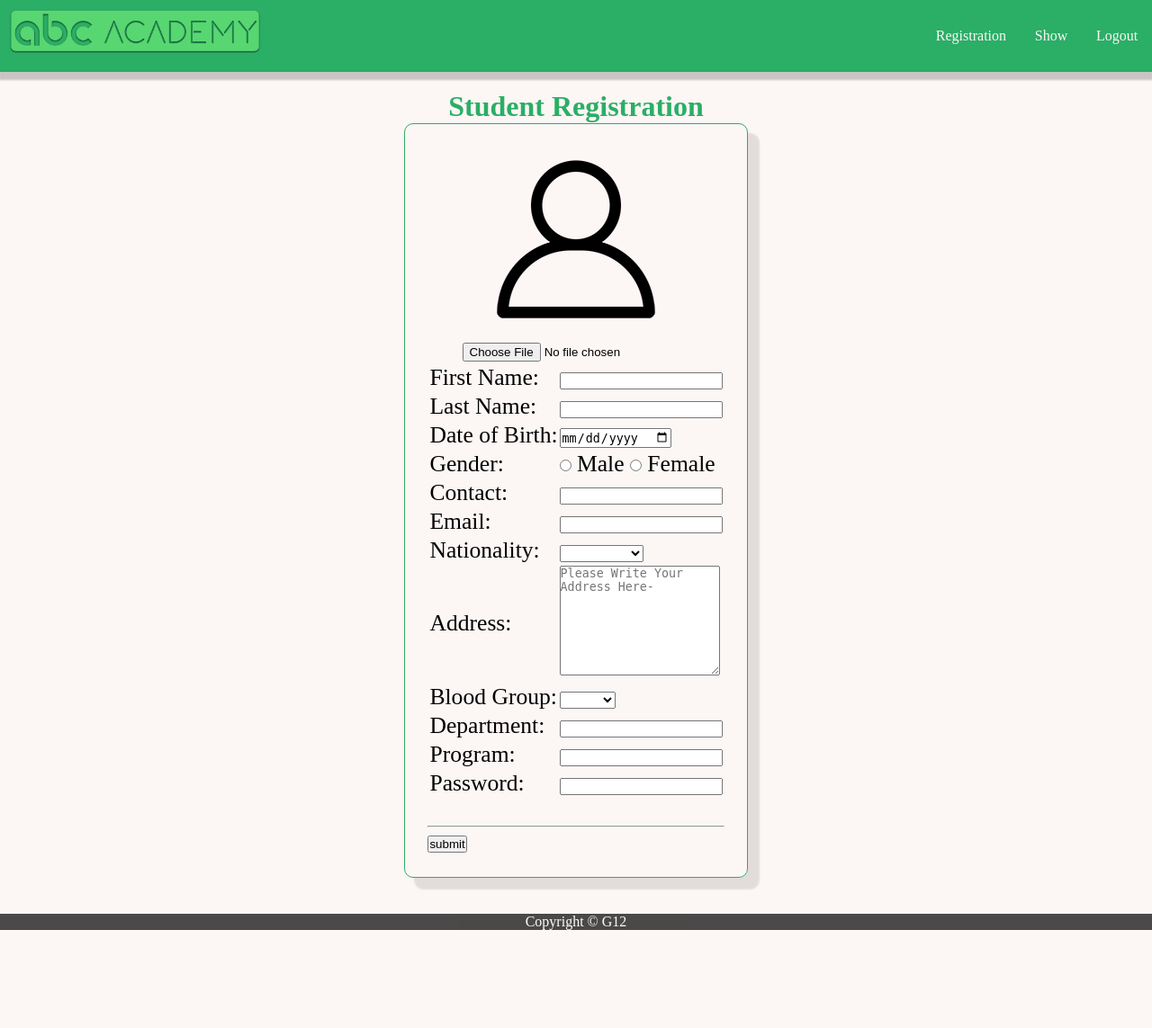
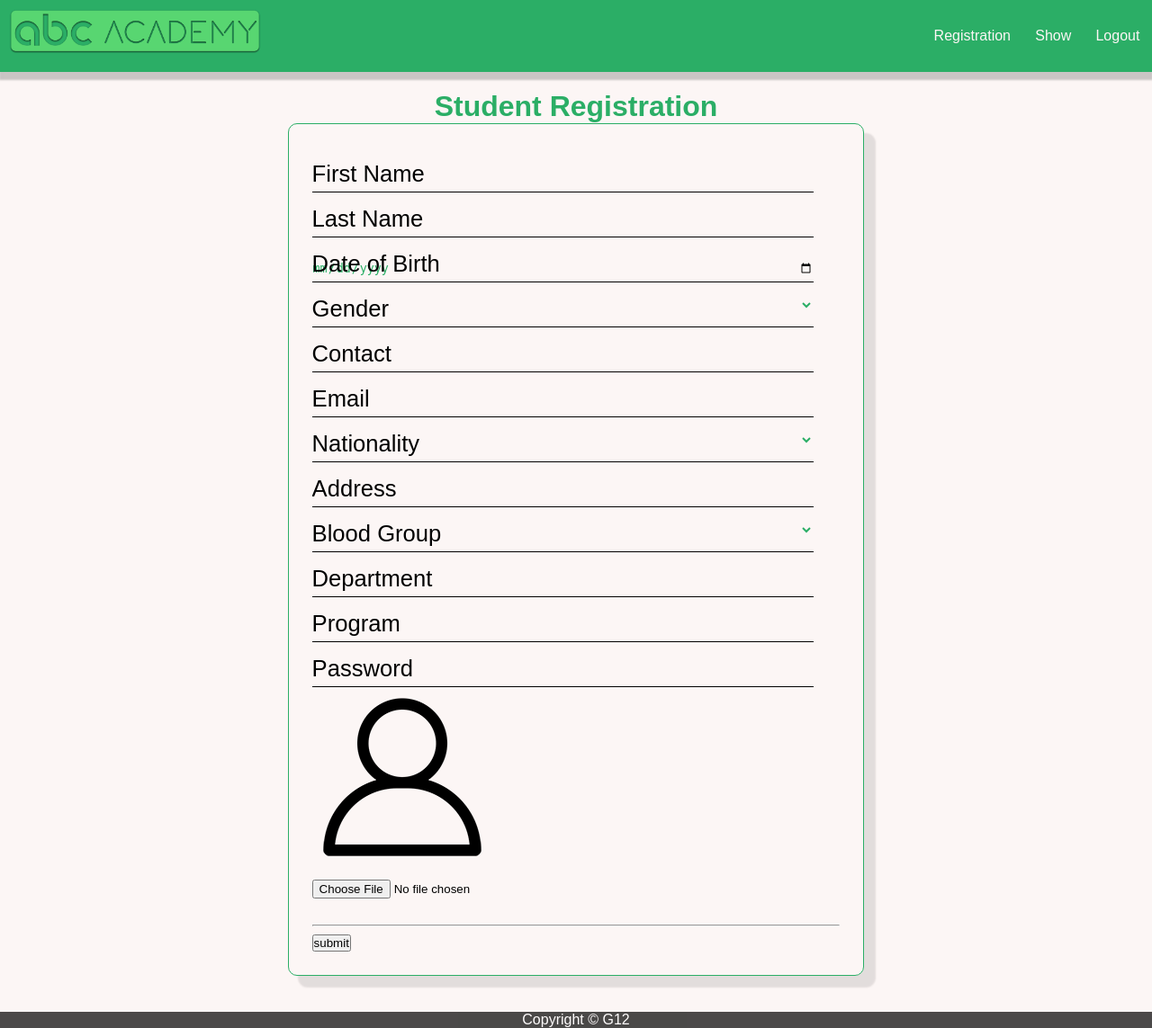
Before and after one commit to nabil16497/university_portal, a PHP site: page /studentreg.php in a window 1280 px wide. Shown: the whole page at 90% size. Before the commit the page ends 1034 px from the top, so only its background shows below. Run offline with PHP 8.4, Linux system fonts and the light colour scheme; the visitor is signed in with stand-in values (Sample User, id 1).

Commit message:
Change in reg css and html

```diff
--- a/css/style.css
+++ b/css/style.css
@@ -7,8 +7,93 @@
 body{
 	margin: 0;
 	background-color: #FCF6F5FF;
+	display: flex;
+  justify-content: space-around;
+  flex-direction: column;
+  font-family: sans-serif;
+}
+
+.form{
+  width: 95%;
+  position: relative;
+  height: 50px;
+  overflow: hidden;
+}
+
+.form input{
+  width: 100%;
+  height: 100%;
+  color: #2BAE66FF;
+  background: #FCF6F5FF;
+  padding-top:20px;
+  border:none;
+  outline: none;
+}
+
+.form select{
+  width: 100%;
+  height: 100%;
+  color: #2BAE66FF;
+  background: #FCF6F5FF;
+  padding-top:20px;
+  border:none;
+  outline: none;
+}
+
+.form label{
+  position: absolute;
+  bottom: 0px;
+  left: 0%;
+  width: 100%;
+  height: 100%;
+  pointer-events: none;
+  border-bottom: 1px solid #000;
 
 }
+.form label::after{
+  content: "";
+  position: absolute;
+  left: 0px;
+  bottom: -1px;
+  height: 100%;
+  width: 100%;
+  border-bottom: 3px solid #2BAE66FF;
+  transform: translateX(-100%);
+  transition: transform 0.3s ease;
+}
+.content-name{
+  position: absolute;
+  bottom: 5px;
+  left: 0px;
+  transform: all 0.3s ease;
+}
+
+.form input:focus + .label-name .content-name,
+.form input:valid + .label-name .content-name{
+  transform: translateY(-150%);
+  font-size: 14px;
+  color: #2BAE66FF;
+}
+
+.from input:focus + .label-name::after,
+.form input:valid + .label-name::after{
+  transform: translateX(0%);
+}
+
+.form select:focus + .label-name .content-name,
+.form select:valid + .label-name .content-name{
+  transform: translateY(-150%);
+  font-size: 14px;
+  color: #2BAE66FF;
+}
+
+.from select:focus + .label-name::after,
+.form select:valid + .label-name::after{
+  transform: translateX(0%);
+}
+
+
+
 
 footer{
 	clear: both;
@@ -18,6 +103,7 @@ footer{
 	margin-top: 40px;
 	opacity: .7;
 }
+
 
 /*--------header-------*/
 header{
@@ -134,6 +220,7 @@ background: #2B8E66FF;
 	padding: 2%;
 	border-radius: 10px;
 	display: inline-block;
+  width: 50%;
 }
 
 .red_text{
--- a/studentreg.php
+++ b/studentreg.php
@@ -24,100 +24,73 @@ else{
 	<div class="textcenter">
 	<div class="main_internaldiv textleft fontsize160">
 		<form action="controller/createStudent.php" method="POST" enctype="multipart/form-data">
-			<table>
-				<tr>
-					<td colspan="2" class="textcenter">
-						<img src= "userdp.png" alt="Profile Picture" class="userimage" ;><br>
-  					<input type="file" name="file">
-  					<br>
-					</td>
-				</tr>
 
-				<tr>
-					<td>
-						First Name:
-					</td>
-					<td>
-						<input type="text" name="firstname">
-					</td>
+			<div class="form">
+					<input type="text" name="firstname" autocomplete="off" required />
+					<label for="firstname" class="label-name">
+					<span class="content-name">First Name</span>
+					</label>
+			</div>
 
-				</tr>
+			<div class="form">
+					<input type="text" name="firstname" autocomplete="off" required />
+					<label for="firstname" class="label-name">
+					<span class="content-name">Last Name</span>
+					</label>
+			</div>
 
-				<tr>
-					<td>
-						Last Name:
-					</td>
-					<td>
-						<input type="text" name="lastname">
-					</td>
+			<div class="form">
+					<input type="Date" name="dob" autocomplete="off" required />
+					<label for="firstname" class="label-name">
+					<span class="content-name">Date of Birth</span>
+					</label>
+			</div>
 
-				</tr>
+			<div class="form">
+					<select name="gender" required />
+						<option></option>
+						<option value="1">Male</option>
+						<option value="2">Female</option>
+					</select>
+					<label for="firstname" class="label-name">
+					<span class="content-name">Gender</span>
+					</label>
+			</div>
 
-				<tr>
-					<td>
-						Date of Birth:
-					</td>
-					<td>
-						<input type="Date" name="dob">
-					</td>
-				</tr>
+			<div class="form">
+					<input type="text" name="contact" autocomplete="off" maxlength="15" size="15" required />
+					<label for="firstname" class="label-name">
+					<span class="content-name">Contact</span>
+					</label>
+			</div>
 
-				<tr>
-					<td>
-						Gender:
-					</td>
-					<td>
-						<input type="radio" name="gender" value=1> Male
-						<input type="radio" name="gender" value=2> Female
-					</td>
-				</tr>
+			<div class="form">
+					<input type="text" name="email" autocomplete="off" required />
+					<label for="firstname" class="label-name">
+					<span class="content-name">Email</span>
+					</label>
+			</div>
 
-				<tr>
-					<td>
-						Contact:
-					</td>
-					<td>
-						<input type="text" name="contact">
-					</td>
-				</tr>
-
-				<tr>
-					<td>
-						Email:
-					</td>
-					<td>
-						<input type="text" name="email">
-					</td>
-				</tr>
-
-				<tr>
-					<td>
-						Nationality:
-					</td>
-					<td>
-						<select name="nationality">
-						<option value=""></option>
+			<div class="form">
+					<select name="nationality" required />
+						<option></option>
 						<option value="Bangladesh">Bangladesh</option>
 						</select>
-					</td>
-				</tr>
+					<label for="firstname" class="label-name">
+					<span class="content-name">Nationality</span>
+					</label>
+			</div>
 
-				<tr>
-					<td>
-						Address:
-					</td>
-					<td>
-						<textarea name="address" rows="8" cols="20" placeholder="Please Write Your Address Here-"></textarea>
-					</td>
-				</tr>
+			<div class="form">
+					<input type="text" autocomplete="off" name="address" required />
+					<label for="firstname" class="label-name">
+					<span class="content-name">Address</span>
+					</label>
+			</div>
 
-				<tr>
-					<td>
-						Blood Group:
-					</td>
-					<td>
-						<select name="blood">
-						<option value=""></option>
+			<div class="form">
+					<select name="blood" required />
+						<option></option>
 						<option value="A+ve">A+ve</option>
 						<option value="A+ve">B+ve</option>
 						<option value="A+ve">AB+ve</option>
@@ -126,38 +99,35 @@ else{
 						<option value="A+ve">B-ve</option>
 						<option value="A+ve">AB-ve</option>
 						<option value="A+ve">O-ve</option>
-						</select>
-					</td>
-				</tr>
+					</select>
+					<label for="firstname" class="label-name">
+					<span class="content-name">Blood Group</span>
+					</label>
+			</div>
 
-				<tr>
-					<td>
-						Department:
-					</td>
-					<td>
-						<input type="text" name="department">
-					</td>
-				</tr>
+			<div class="form">
+					<input type="text" name="department" autocomplete="off" required />
+					<label for="firstname" class="label-name">
+					<span class="content-name">Department</span>
+					</label>
+			</div>
 
-				<tr>
-					<td>
-						Program:
-					</td>
-					<td>
-						<input type="text" name="program">
-					</td>
-				</tr>
-				<tr>
-					<td>
-						Password:
-					</td>
+			<div class="form">
+					<input type="text" name="program" autocomplete="off" required />
+					<label for="firstname" class="label-name">
+					<span class="content-name">Program</span>
+					</label>
+			</div>
 
-					<td>
-						<input type="Password" name="password">
-					</td>
-				</tr>
-
-			</table>
+			<div class="form">
+					<input type="Password" name="password" autocomplete="off" required />
+					<label for="firstname" class="label-name">
+					<span class="content-name">Password</span>
+					</label>
+			</div>
+			<img src= "userdp.png" alt="Profile Picture" class="userimage" ;><br>
+  					<input type="file" name="file">
+  					<br>
 			<br>
 			<hr>
 			<input type="submit" value="submit" name="submit" >
```
